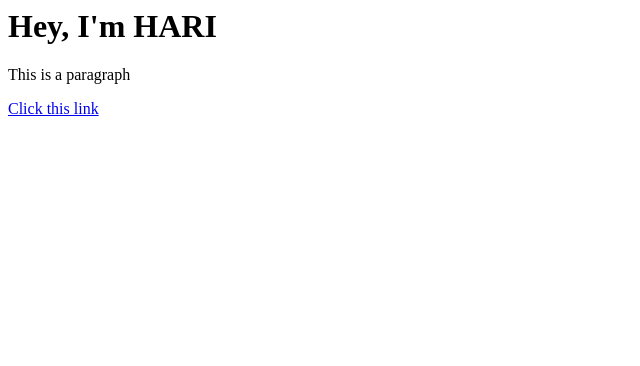
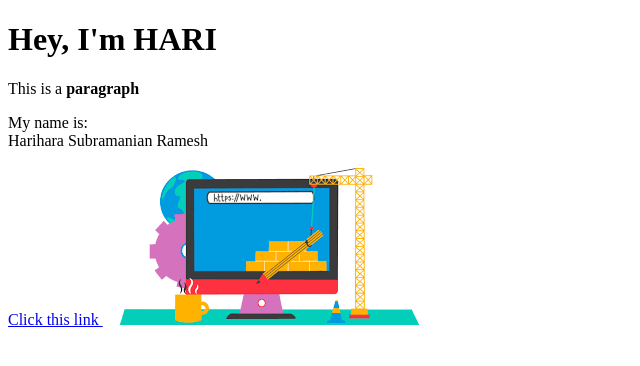
Before and after one commit to hariramesh190/Cartoon-hero, a plain HTML site: page test.html in a window 1280 px wide. Shown: the whole page, without its empty margins (0-640 px from the left). Drawn offline with Linux system fonts and the light colour scheme.

Commit message:
Added img and line break elements

```diff
--- a/test.html
+++ b/test.html
@@ -1,3 +1,14 @@
-<h1> Hey, I'm HARI </h1>
-<p> This is a paragraph </p>
-<a href="http://google.com" target="_blank" title="Cringe"> Click this link </a>
+<!DOCTYPE html>
+<html>
+<head>
+	<title>TEST PAGE</title>
+</head>
+<body>
+	<h1> Hey, I'm HARI </h1>
+	<p> This is a <b>paragraph</b> </p>
+	<p> My name is: <br>
+	Harihara Subramanian Ramesh</p>
+	<a href="http://google.com" target="_blank" title="Cringe"> Click this link </a>
+	<img src="img/download.jpeg">
+</body>
+</html>
```
Also changed, not shown: img/download.jpeg (added).
